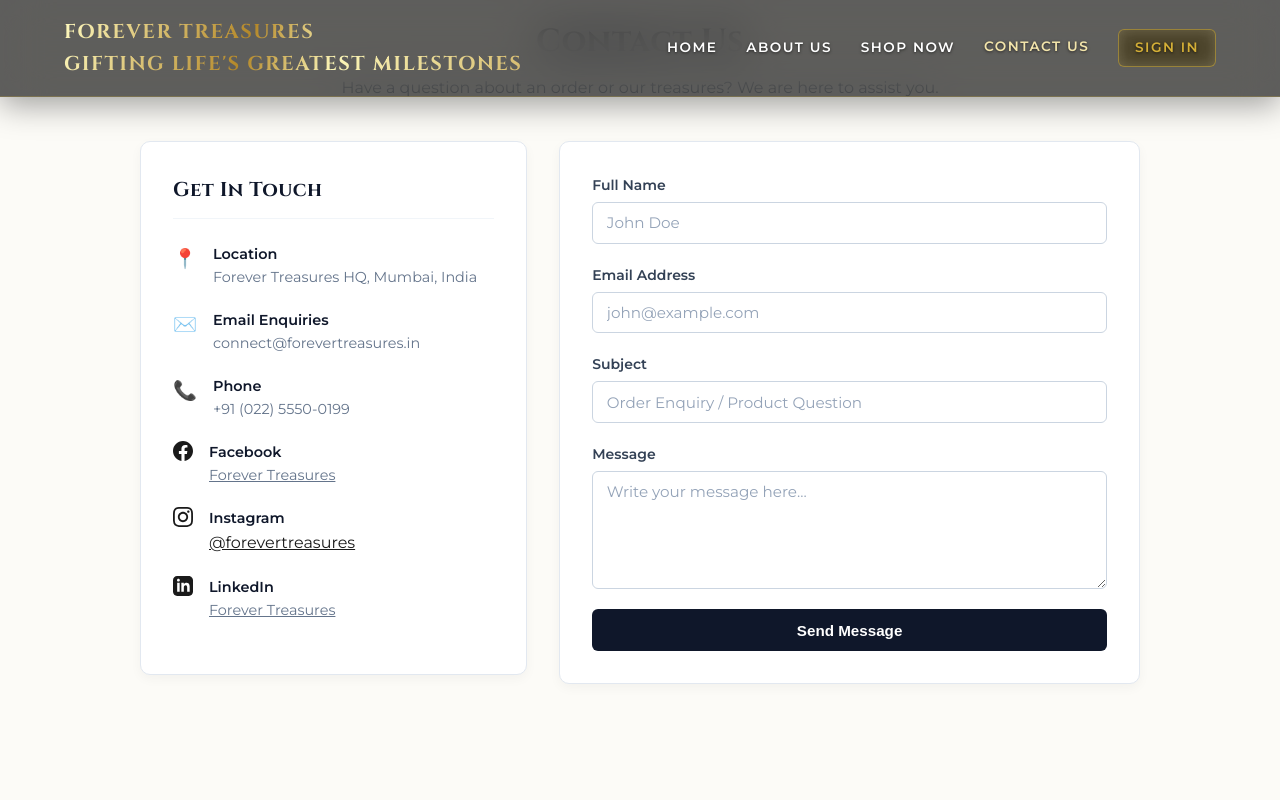
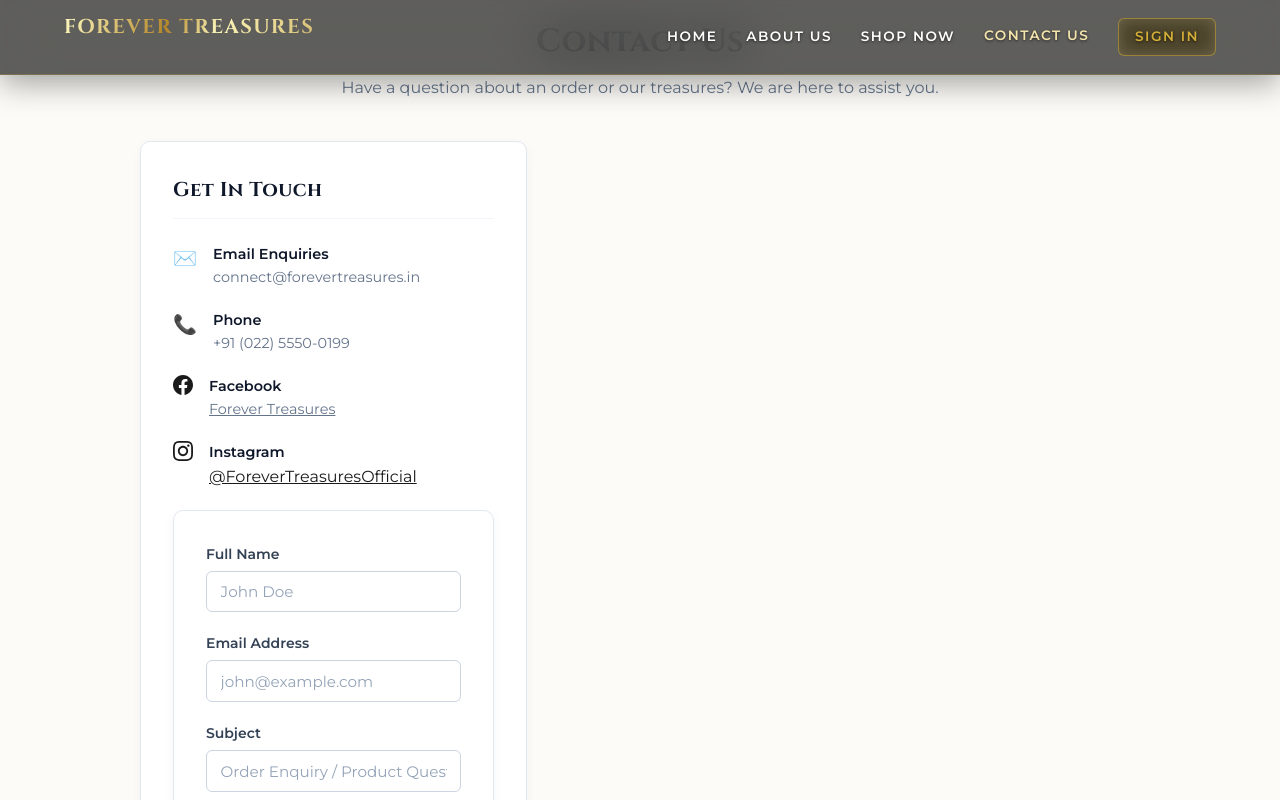
Before and after one commit to nikhil1943/forevertreasures, an Angular app in the folder forevertreasures_frontend/: page /contact-us in a window 1280 px wide. Shown: the top 800 px of the page. Built offline with nearby package versions, Linux system fonts and the light colour scheme.

Commit message:
Updated tagline and contact us page details to add in working links for instagram and facebook and removed location and linkedin.

```diff
--- a/forevertreasures_frontend/src/app/app.css
+++ b/forevertreasures_frontend/src/app/app.css
@@ -26,16 +26,34 @@
   align-items: center;
 }
 
-/* Gold Shimmer Logo */
+/* Gold Shimmer Logo & Tagline */
 .gold-shimmer-logo {
+  display: inline-flex;
+  flex-direction: column;
+  text-decoration: none;
+  z-index: 10001;
+  cursor: pointer;
+}
+
+.brand-title {
   font-family: 'Cinzel', serif;
   font-size: 1.25rem;
   font-weight: 700;
   color: #d4af37;
   letter-spacing: 1.5px;
   text-transform: uppercase;
-  text-decoration: none;
-  z-index: 10001;
+  line-height: 1.1;
+}
+
+.tagline {
+  font-family: 'Cinzel', serif;
+  font-size: 0.65rem;
+  font-weight: 500;
+  color: #f3e5ab;
+  letter-spacing: 1px;
+  text-transform: uppercase;
+  opacity: 0.85;
+  margin-top: 3px;
 }
 
 /* Nav Links & Typography */
--- a/forevertreasures_frontend/src/app/app.html
+++ b/forevertreasures_frontend/src/app/app.html
@@ -1,7 +1,8 @@
 <header class="navbar">
   <div class="nav-container">
     <a routerLink="/" (click)="closeMobileMenu()" class="gold-shimmer-logo">
-      Forever Treasures <br> Gifting Life's Greatest Milestones
+      <span class="brand-title">Forever Treasures</span>
+      <span class="tagline">Gifting Life's Greatest Milestones</span>
     </a>
 
     <!-- Animated Hamburger Toggle -->
--- a/forevertreasures_frontend/src/app/components/contact-us/contact-us.html
+++ b/forevertreasures_frontend/src/app/components/contact-us/contact-us.html
@@ -9,13 +9,13 @@
     <div class="info-card">
       <h2>Get In Touch</h2>
 
-      <div class="info-item">
+      <!-- <div class="info-item">
         <span class="icon">📍</span>
         <div>
           <strong>Location</strong>
           <p>Forever Treasures HQ, Mumbai, India</p>
         </div>
-      </div>
+      </div> -->
 
       <div class="info-item">
         <span class="icon">✉️</span>
@@ -42,7 +42,7 @@
         </span>
         <div>
           <strong>Facebook</strong>
-          <p><a href="https://facebook.com" target="_blank" rel="noopener noreferrer">Forever Treasures</a></p>
+          <p><a href="https://www.facebook.com/forevertreasuresofficial/" target="_blank" rel="noopener noreferrer">Forever Treasures</a></p>
         </div>
       </div>
 
@@ -55,12 +55,12 @@
         </span>
         <div>
           <strong>Instagram</strong>
-          <a target="_blank" rel="noopener noreferrer">&#64;forevertreasures</a>
+          <a target="https://www.instagram.com/forevertreasuresofficial" rel="noopener noreferrer">&#64;ForeverTreasuresOfficial</a>
         </div>
       </div>
 
       <!-- LinkedIn -->
-      <div class="info-item">
+      <!-- <div class="info-item">
         <span class="icon svg-icon">
           <svg xmlns="http://www.w3.org/2000/svg" width="20" height="20" viewBox="0 0 24 24" fill="currentColor">
             <path d="M19 0h-14c-2.761 0-5 2.239-5 5v14c0 2.761 2.239 5 5 5h14c2.762 0 5-2.239 5-5v-14c0-2.239-2.238-5-5-5zm-11 19h-3v-11h3v11zm-1.5-12.268c-.966 0-1.75-.79-1.75-1.764s.784-1.764 1.75-1.764 1.75.79 1.75 1.764-.783 1.764-1.75 1.764zm13.5 12.268h-3v-5.604c0-3.368-4-3.113-4 0v5.604h-3v-11h3v1.765c1.396-2.586 7-2.777 7 2.476v6.759z"/>
@@ -71,7 +71,7 @@
           <p><a href="https://linkedin.com" target="_blank" rel="noopener noreferrer">Forever Treasures</a></p>
         </div>
       </div>
-    </div>
+    </div> -->
 
     <!-- Enquiry Form -->
     <div class="form-card">
```
